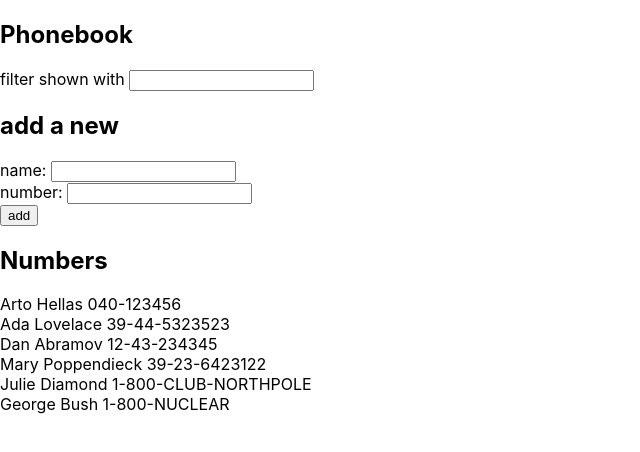
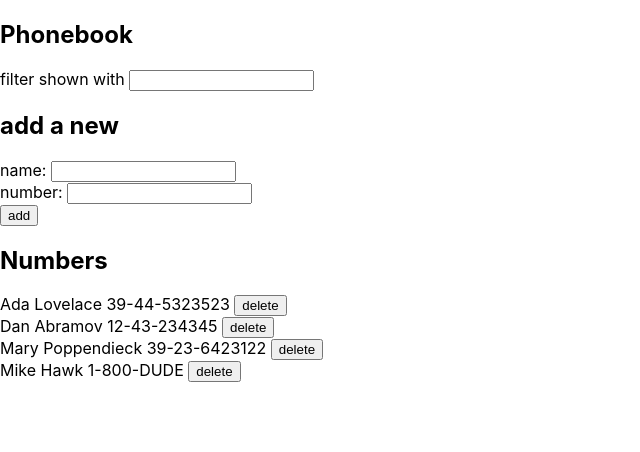
Before and after one commit to mkcyoung/fullstack-helsinki, a React (Create React App) app in the folder part2/phonebook/: page / in a window 1280 px wide. Shown: the top 452 px of the page, without its empty margins (0-640 px from the left). Built offline with nearby package versions, Linux system fonts and the light colour scheme; data requests are answered from the project's data file.

Commit message:
exercise 2.17

```diff
--- a/part2/phonebook/db.json
+++ b/part2/phonebook/db.json
@@ -1,10 +1,5 @@
 {
   "persons": [
-    {
-      "name": "Arto Hellas",
-      "number": "040-123456",
-      "id": 1
-    },
     {
       "name": "Ada Lovelace",
       "number": "39-44-5323523",
@@ -21,14 +16,9 @@
       "id": 4
     },
     {
-      "name": "Julie Diamond",
-      "number": "1-800-CLUB-NORTHPOLE",
+      "name": "Mike Hawk",
+      "number": "1-800-DUDE",
       "id": 5
-    },
-    {
-      "name": "George Bush",
-      "number": "1-800-NUCLEAR",
-      "id": 6
     }
   ]
 }
--- a/part2/phonebook/src/App.js
+++ b/part2/phonebook/src/App.js
@@ -2,13 +2,21 @@ import React, { useState, useEffect } from 'react'
 import phonebookService from './services/phonebook';
 
 const Entry = (props) => {
-  return <div>{props.name} {props.number}</div>
+  return (
+    <div>
+      {props.name}
+      <> </>
+      {props.number}
+      <> </>
+      <button name={props.id} onClick={props.handler}>delete</button>
+    </div>
+  )
 }
 
-const Entries = ({names}) => {
+const Entries = ({names,handleDelete}) => {
   return (
     <div>
-      {names.map((entry) => <Entry key={entry.name} name={entry.name} number={entry.number} />)}
+      {names.map((entry) => <Entry key={entry.name} name={entry.name} number={entry.number} id={entry.id} handler={handleDelete} />)}
     </div>
   )
 }
@@ -88,6 +96,19 @@ const App = () => {
     setNewSearch(event.target.value)
   }
 
+  const handleDelete = (event) => {
+    console.log(event.target.name)
+    if (window.confirm(`Are you sure you want to delete ${persons.find(person => person.id == event.target.name).name}?`)){
+      phonebookService
+        .remove(event.target.name)
+        // then I need to update my new persons
+        .then( () => {
+          const updatedBook = persons.filter((entries) => entries.id != event.target.name)
+          setPersons(updatedBook)
+        })
+    }
+  }
+
   const addName = (event) => {
     // prevent the page from reloading
     event.preventDefault()
@@ -145,7 +166,7 @@ const App = () => {
 
       <h2>Numbers</h2>
 
-      <Entries names={namesToShow} />
+      <Entries names={namesToShow} handleDelete={handleDelete} />
 
     </div>
   )
--- a/part2/phonebook/src/services/phonebook.js
+++ b/part2/phonebook/src/services/phonebook.js
@@ -16,4 +16,9 @@ const update = (id, newObject) => {
   return request.then(response => response.data)
 }
 
-export default { getAll, create, update }
+const remove = (id) => {
+    const request = axios.delete(baseUrl + `/${id}`)
+    return request.then(response => response.data)
+}
+
+export default { getAll, create, update, remove }
```
